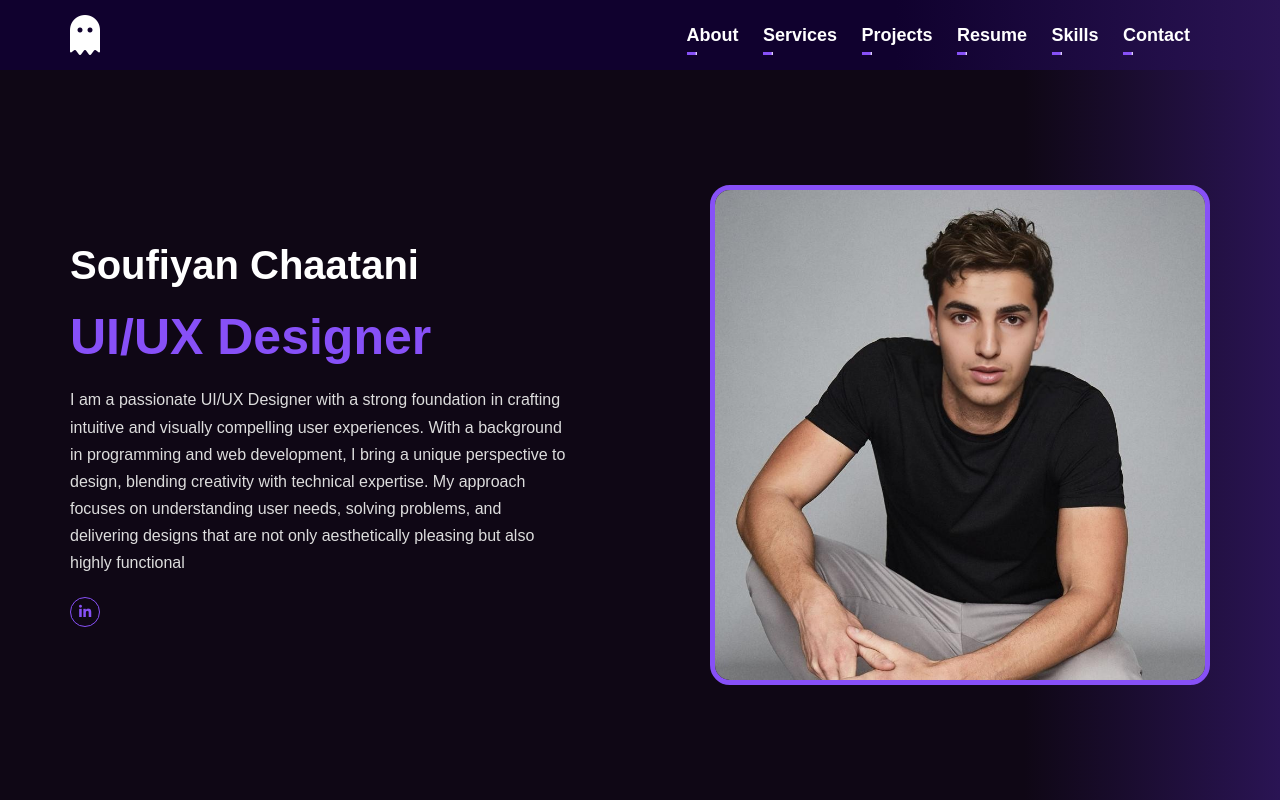
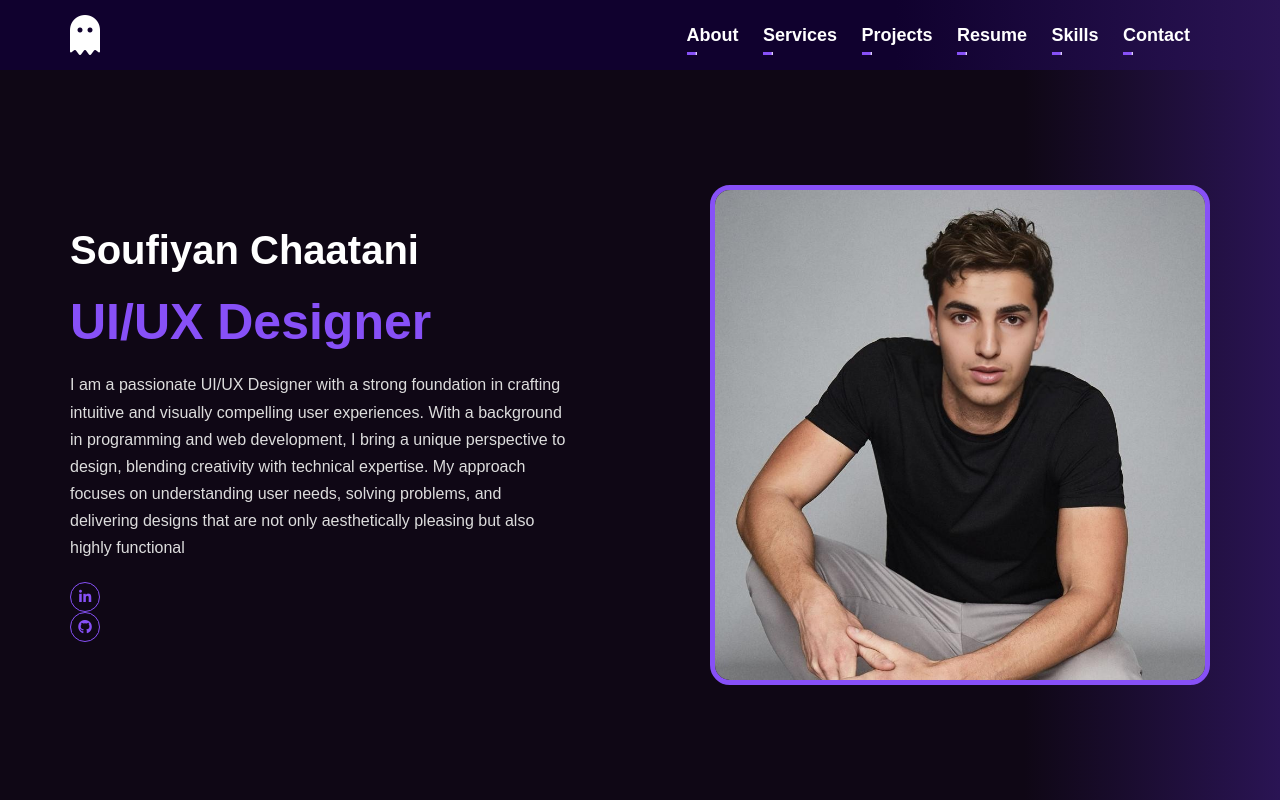
Before and after one commit to Fi-Yan-Sou/my_portfolio, a plain HTML site: page index.html in a window 1280 px wide. Shown: the top 800 px of the page. Drawn offline with Linux system fonts and the light colour scheme.

Commit message:
Update index.html

```diff
--- a/index.html
+++ b/index.html
@@ -57,6 +57,7 @@
                 and delivering designs that are not only aesthetically pleasing but
                 also highly functional
             </p>
+            <div class="social-icons">
                     <div class="social-media">
                         <a
                         href="https://www.linkedin.com/in/soufiyan-chaatani-26b6b9275"
@@ -65,6 +66,16 @@
                         >
                             <i class="fa-brands fa-linkedin-in in"></i>
                         </a>
+                    </div>
+                    <div class="social-media">
+                        <a
+                        href="https://github.com/Fi-Yan-Sou"
+                        target="_blank"
+                        class="icon"
+                        >
+                            <i class="fa-brands fa-github github"></i>
+                        </a>
+                    </div>
                 </div>
             </div>
             <div class="image">
```
Lines whose indentation alone changed are shown as unchanged.
